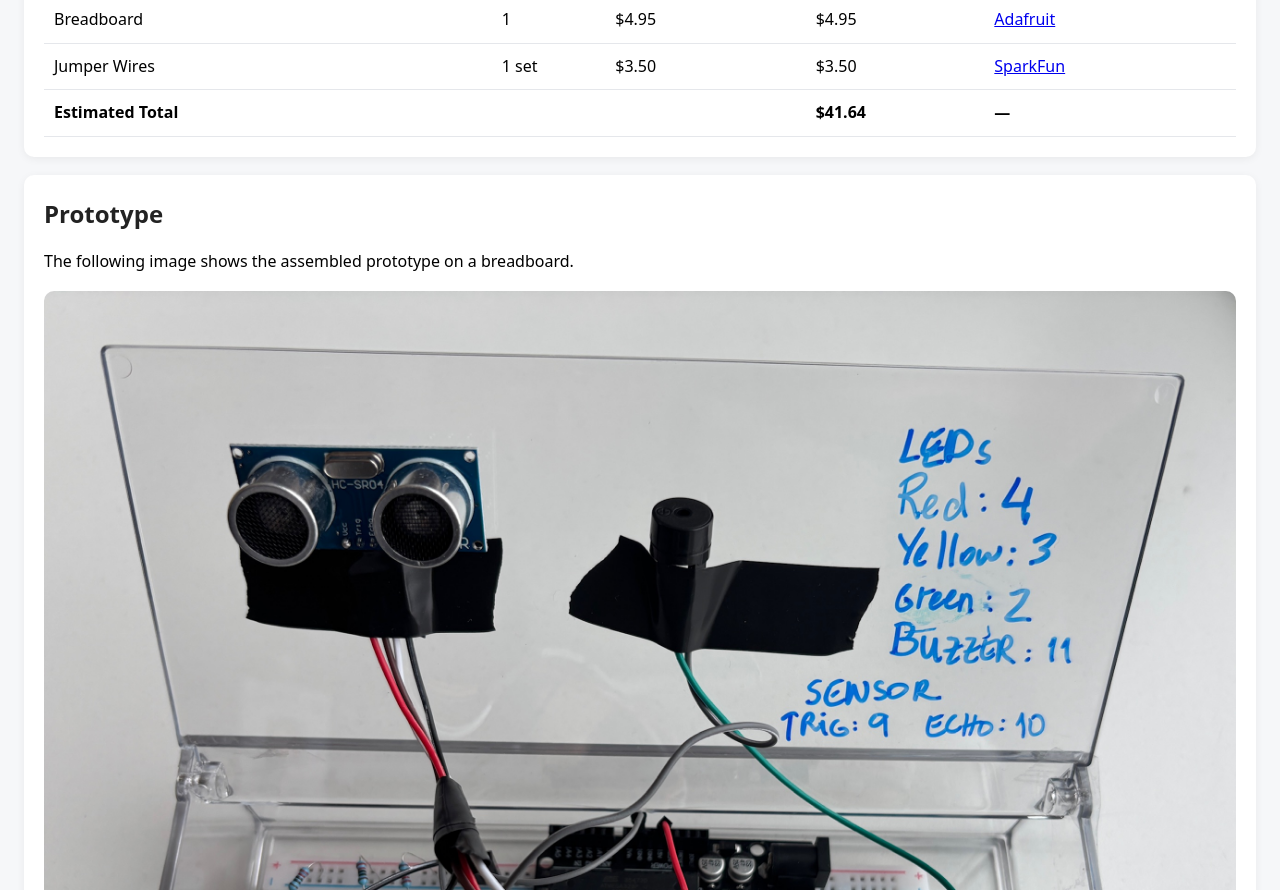
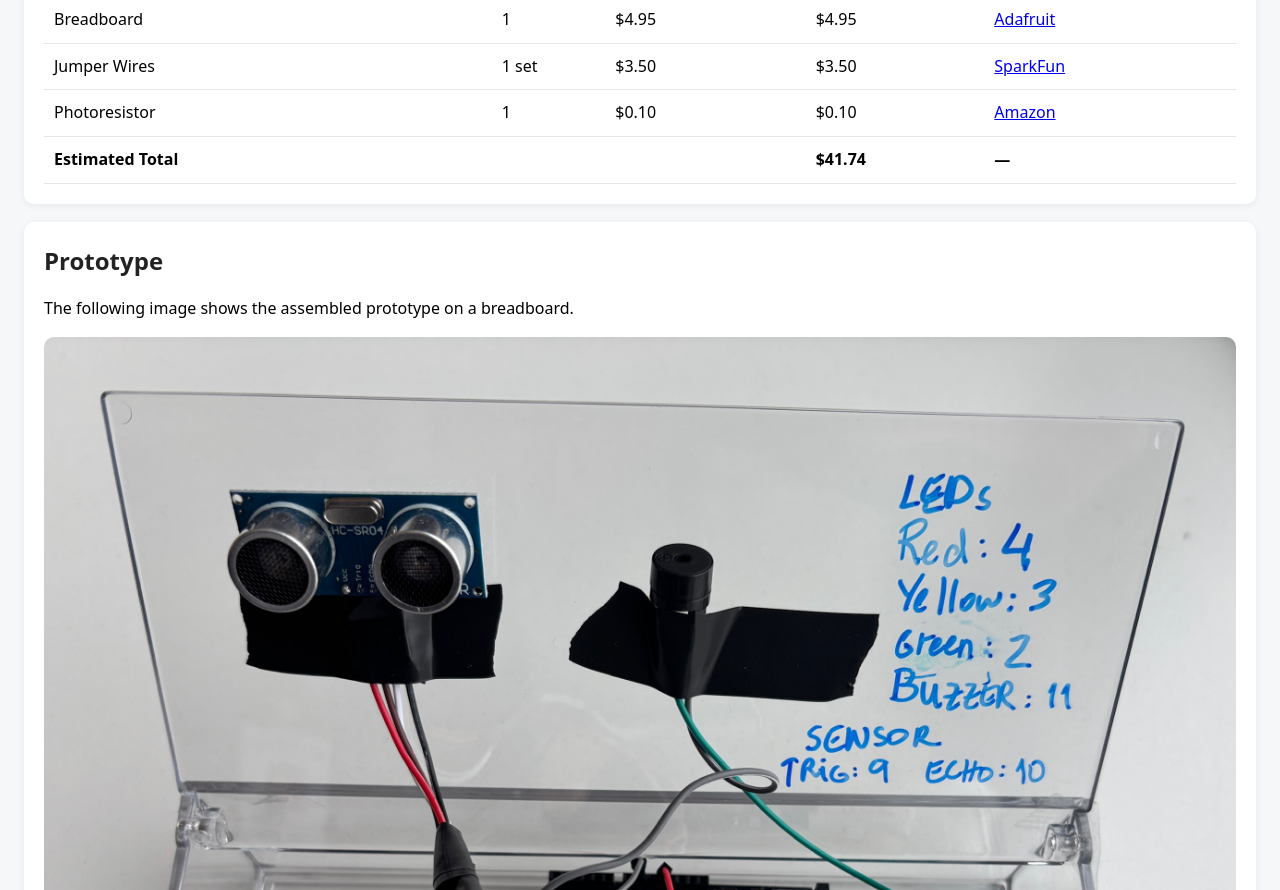
Before and after one commit to malakaiheme/Tripwire-System, a plain HTML site: page index.html in a window 1280 px wide. Shown: the part 1999-2889 px from the top of the page. Drawn offline with nearby package versions, Linux system fonts and the light colour scheme.

Commit message:
Add photoresistor entry and update total cost

```diff
--- a/index.html
+++ b/index.html
@@ -385,6 +385,21 @@ I would choose the laser and LDR sensor because they are the most available for
      </td>
 
     </tr>
+     <tr>
+
+     <td>Photoresistor</td>
+
+     <td>1</td>
+
+     <td>$0.10</td>
+
+     <td>$0.10</td>
+
+     <td><a href="https://www.amazon.ca/Photoresistor-Resistors-Dependent-Resistor-Durable/dp/B09ZTQL935?source=ps-sl-shoppingads-lpcontext&ref_=fplfs&psc=1&smid=A3CTOLJ641GFDC">Amazon</a>
+
+     </td>
+
+    </tr>
 
    </tbody>
 
@@ -394,7 +409,7 @@ I would choose the laser and LDR sensor because they are the most available for
 
      <td colspan="3">Estimated Total</td>
 
-     <td>$41.64</td>
+     <td>$41.74</td>
 
      <td>—</td>
 
```
